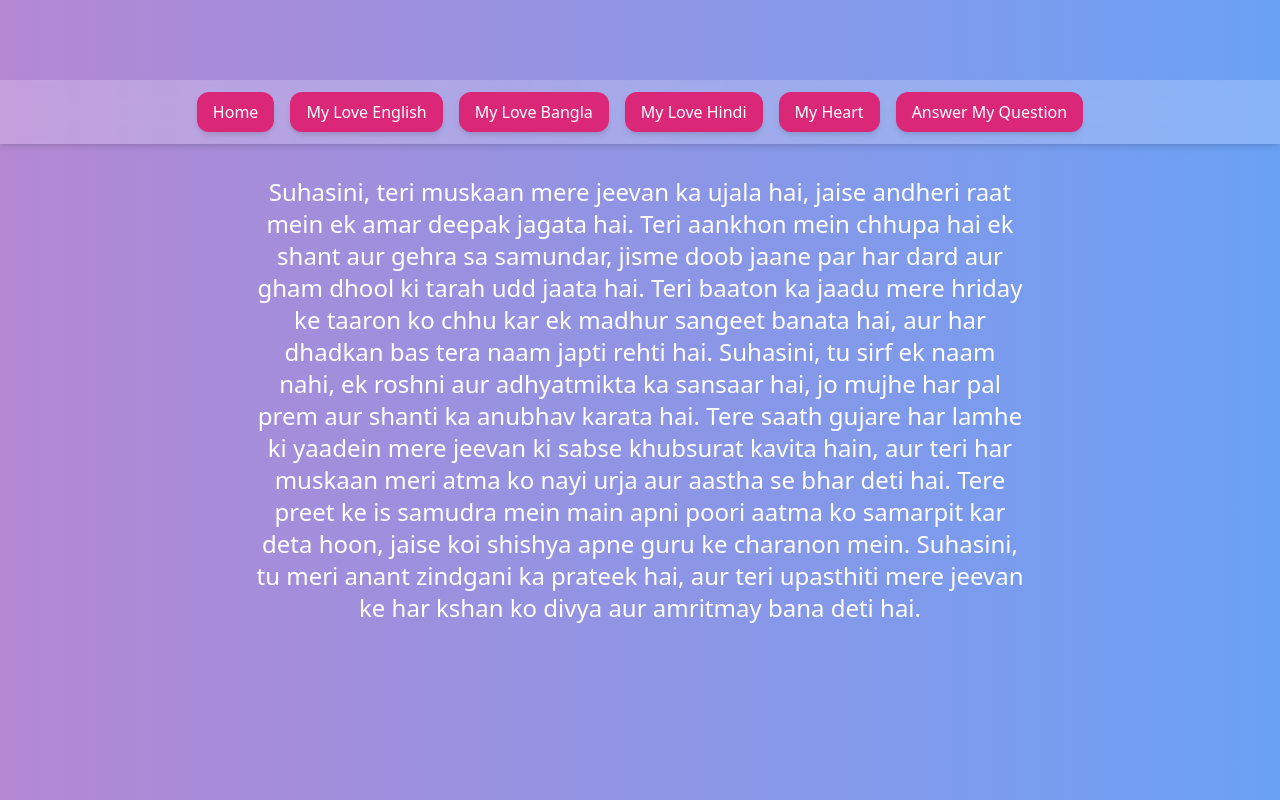
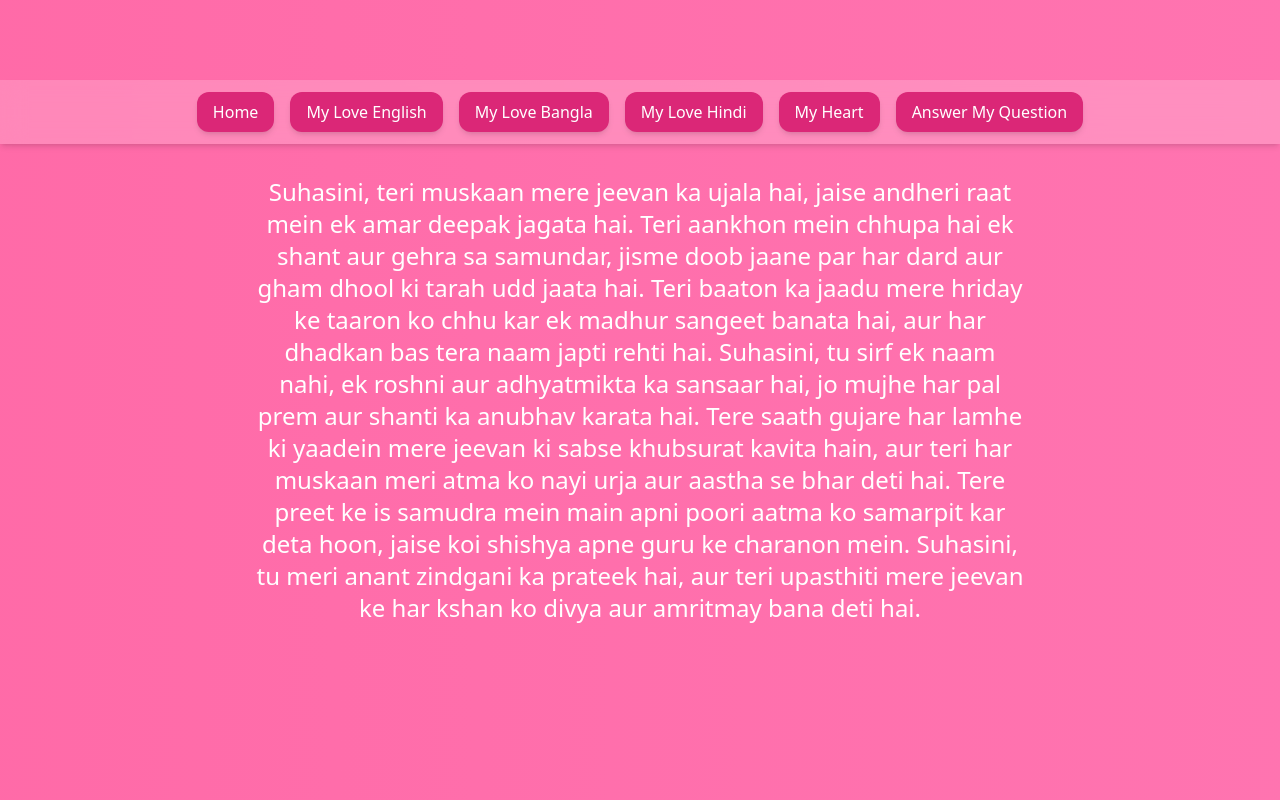
Before and after one commit to askmesupu/finalhope, a React (Create React App) app: page /mylovehindi in a window 1280 px wide. Built offline with nearby package versions, Linux system fonts and the light colour scheme.

Commit message:
Update index.css

```diff
--- a/src/index.css
+++ b/src/index.css
@@ -1,13 +1,36 @@
-/* Tailwind base import */
+/* Tailwind base imports */
 @tailwind base;
 @tailwind components;
 @tailwind utilities;
 
-/* Heart shape for animations */
+/* Fullscreen html, body, root */
+html,
+body,
+#root {
+  height: 100%;
+  margin: 0;
+  padding: 0;
+  overflow-x: hidden;
+}
+
+/* Background gradient animation */
+.bg-animate {
+  background: linear-gradient(270deg, #ff7eb9, #ff65a3, #ffc7c7, #b2fefa);
+  background-size: 800% 800%;
+  animation: gradientBG 20s ease infinite;
+}
+
+@keyframes gradientBG {
+  0% { background-position: 0% 50%; }
+  50% { background-position: 100% 50%; }
+  100% { background-position: 0% 50%; }
+}
+
+/* Heart shape for animation */
 .heart-shape {
   width: 100px;
   height: 100px;
-  background-color: red;
+  background-color: red; /* fixed error */
   position: relative;
   transform: rotate(-45deg);
   animation: pulse 1.5s infinite alternate;
@@ -33,63 +56,32 @@
   left: 50%;
 }
 
-/* Pulse animation */
+/* Heart pulse animation */
 @keyframes pulse {
-  0% {
-    transform: rotate(-45deg) scale(1);
-  }
-  100% {
-    transform: rotate(-45deg) scale(1.2);
-  }
+  0% { transform: rotate(-45deg) scale(1); }
+  100% { transform: rotate(-45deg) scale(1.2); }
 }
 
-/* Background gradient animation */
-.bg-animate {
-  background-size: 400% 400%;
-  animation: gradientBG 15s ease infinite;
-}
-
-@keyframes gradientBG {
-  0% {
-    background-position: 0% 50%;
-  }
-  50% {
-    background-position: 100% 50%;
-  }
-  100% {
-    background-position: 0% 50%;
-  }
-}
-
-/* Floating Shiropa words in MyHeart page */
+/* Floating words for MyHeart page */
 .floating-word {
   position: absolute;
   font-weight: bold;
   color: rgba(255, 255, 255, 0.7);
   white-space: nowrap;
   pointer-events: none;
+  user-select: none;
 }
 
-/* Make sure html and body take full height */
-html,
-body,
-#root {
-  height: 100%;
-  margin: 0;
-  padding: 0;
-  overflow-x: hidden;
-}
-
-/* Mobile friendly adjustments */
+/* Mobile adjustments */
 @media (max-width: 768px) {
   .heart-shape {
-    width: 80px;
-    height: 80px;
+    width: 70px;
+    height: 70px;
   }
 
   .heart-shape::before,
   .heart-shape::after {
-    width: 80px;
-    height: 80px;
+    width: 70px;
+    height: 70px;
   }
 }
```
